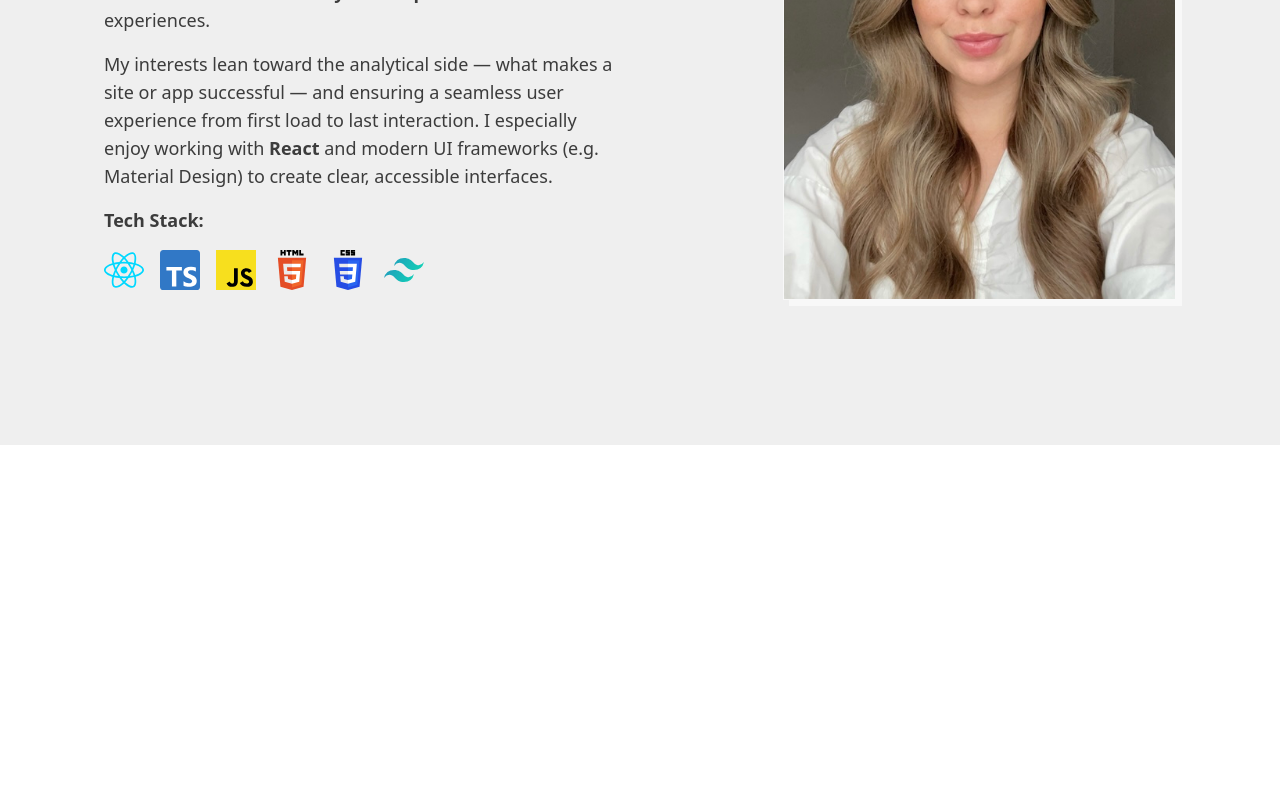
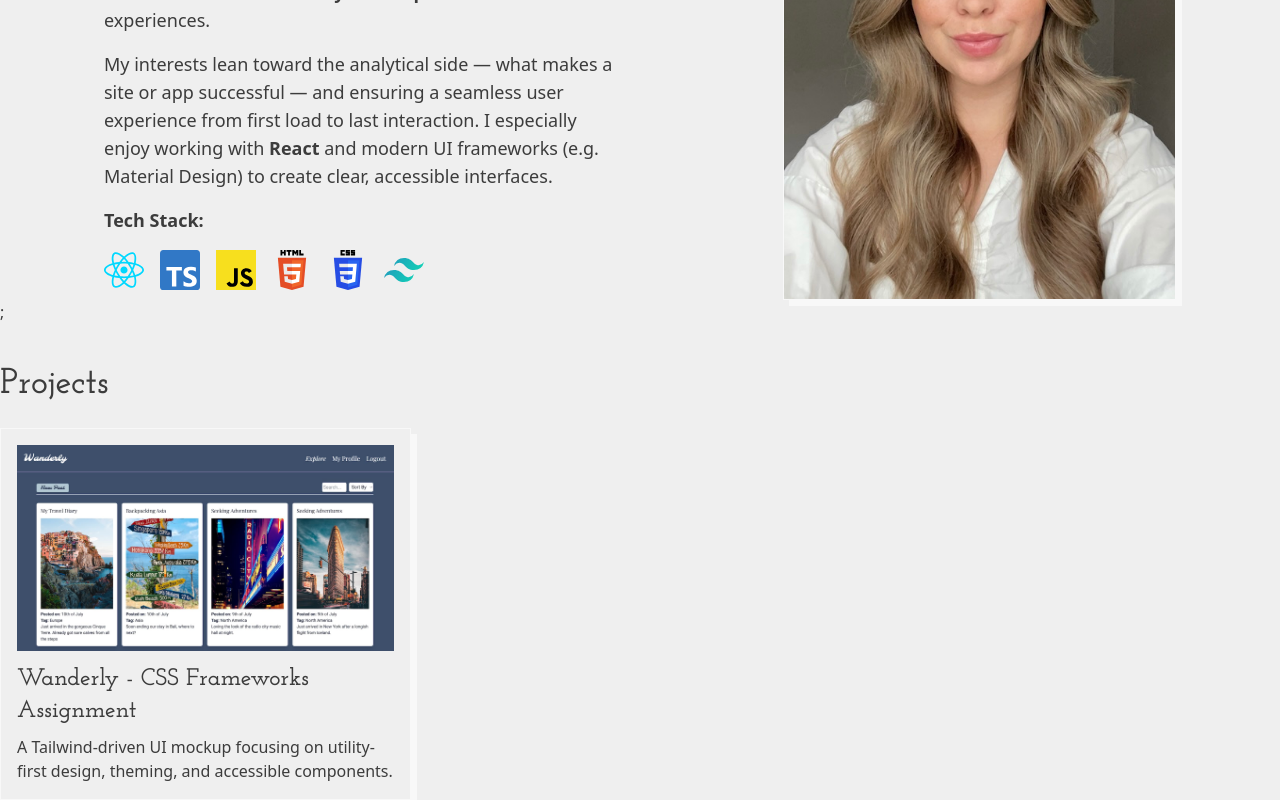
Before and after one commit to hannahoi98/portfolio-2, a React (Vite) app: page / in a window 1280 px wide. Shown: the part 355-1155 px from the top of the page. Before the commit the page ends 800 px from the top, so only its background shows below. Built offline with nearby package versions, Linux system fonts and the light colour scheme.

Commit message:
feat: project teaser cards, image aspect-ratio wrapper, hover/scale + shared shadow

```diff
--- /dev/null
+++ b/src/components/ProjectTeaserCards.tsx
@@ -0,0 +1,41 @@
+type ProjectTeaserProps = {
+  title: string;
+  description: string;
+  href: string;
+  imageSrc: string;
+  imageAlt: string;
+  className?: string;
+};
+
+export default function ProjectTeaserCard({
+  title,
+  description,
+  href,
+  imageSrc,
+  imageAlt,
+  className = "",
+}: ProjectTeaserProps) {
+  return (
+    <a
+      href={href}
+      className={[
+        "card-shadow block border",
+        "p-4 transition-transform duration-200",
+        "hover:-translate-y-0.5 hover:scale-[1.01]",
+        "focus:outline-none focus-visible:ring-2 focus-visible:ring-teal focus-visible:ring-offset-2",
+        "focus-visible:ring-offset-bg-light dark:focus-visible:ring-offset-bg-dark",
+        className,
+      ].join(" ")}
+      aria-label={`Read more about ${title}`}
+    >
+      <article>
+        <figure>
+          <img src={imageSrc} alt={imageAlt} className="h-full w-full object-contain" />
+          <figcaption className="sr-only">{title}</figcaption>
+        </figure>
+        <h3 className="mt-3 font-display text-2xl">{title}</h3>
+        <p className="text-ml clamp-2 mt-2">{description}</p>
+      </article>
+    </a>
+  );
+}
--- a/src/components/pages/Home.tsx
+++ b/src/components/pages/Home.tsx
@@ -1,5 +1,37 @@
 import Hero from "../Hero";
+import ProjectTeaserCard from "../ProjectTeaserCards";
 
 export default function Home() {
-  return <Hero />;
+  const projects = [
+    {
+      title: "Wanderly - CSS Frameworks Assignment",
+      description:
+        "A Tailwind-driven UI mockup focusing on utility-first design, theming, and accessible components.",
+      href: "/projects/wanderly",
+      imageSrc: "/public/thumb-css-frameworks.jpg",
+      imageAlt: "Preview of the CSS Frameworks project UI",
+    },
+  ];
+  return (
+    <main>
+      <Hero />;
+      <section aria-labelledby="projects-title" className="mt-10">
+        <h2 id="projects-title" className="mb-6 font-display text-2xl md:text-3xl lg:text-4xl">
+          Projects
+        </h2>
+        <div className="grid gap-6 sm:grid-cols-2 lg:grid-cols-3">
+          {projects.map((p) => (
+            <ProjectTeaserCard
+              key={p.title}
+              title={p.title}
+              description={p.description}
+              href={p.href}
+              imageSrc={p.imageSrc}
+              imageAlt={p.imageAlt}
+            />
+          ))}
+        </div>
+      </section>
+    </main>
+  );
 }
--- a/src/index.css
+++ b/src/index.css
@@ -15,3 +15,13 @@
     @apply border border-elev shadow-hard-md;
   }
 }
+
+@layer utilities {
+  .clamp-2 {
+    display: -webkit-box;
+    -webkit-line-clamp: 2;
+    -webkit-box-orient: vertical;
+    line-clamp: 2;
+    overflow: hidden;
+  }
+}
```
Also changed, not shown: public/thumb-css-frameworks.jpg (added).
